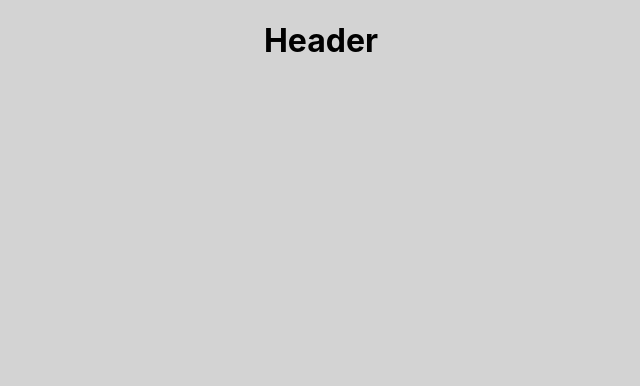
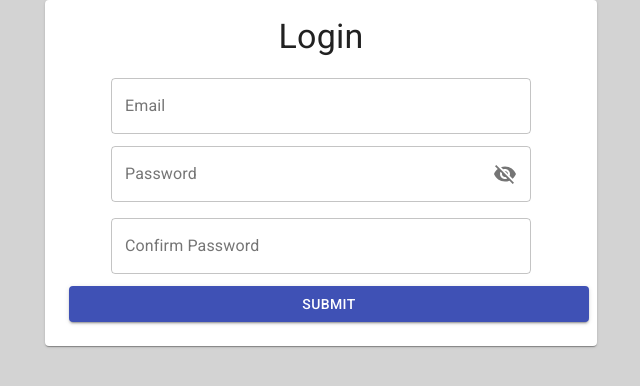
Before and after one commit to ehoversten/video_search_api, a React (Create React App) app in the folder client/: page /login in a window 1280 px wide. Shown: the top 386 px of the page, without its empty margins (319-959 px from the left). Built offline with nearby package versions, Linux system fonts and the light colour scheme.

Commit message:
created Login component, workng on testing submission

```diff
--- a/client/src/App.js
+++ b/client/src/App.js
@@ -7,15 +7,17 @@ import './App.css';
 
 import Homepage from './Pages/homepage/homepage.component';
 import SignUp from './Pages/sign-up/sign-up.component';
+import Login from './Pages/login/loginComponent';
 
 
 function App() {
   return (
     <div className='App'>
-        <h1>Header</h1>
+        {/* <h1>Header</h1> */}
         <Switch>
           <Route exact path='/' component={Homepage} />
           <Route exact path='/signup' component={SignUp} />
+          <Route exact path='/login' component={Login} />
         </Switch>
     </div>
   );
--- a/client/src/Pages/homepage/homepage.component.jsx
+++ b/client/src/Pages/homepage/homepage.component.jsx
@@ -5,7 +5,6 @@ export default function Homepage() {
   return (
     <div>
       <h1>Homepage!</h1>
-      <SignUp />
     </div>
   );
 }
--- /dev/null
+++ b/client/src/Pages/login/login.styles.js
@@ -0,0 +1,19 @@
+import { makeStyles } from '@material-ui/core/styles';
+
+const useStyles = makeStyles((theme) => ({
+  container: {},
+  paperContainer: {
+    padding: '1rem',
+  },
+  form: {
+    width: '100%',
+  },
+  formControl: {
+    maxWidth: '420px',
+  },
+  customMargin: {
+    margin: `${theme.spacing(1)}px !important`,
+  },
+}));
+
+export default useStyles;
--- /dev/null
+++ b/client/src/Pages/login/loginComponent.jsx
@@ -0,0 +1,164 @@
+import React, { useState } from 'react';
+
+//Styles
+import useStyles from './login.styles';
+
+//Material ui
+import CssBaseline from '@material-ui/core/CssBaseline';
+import { Typography } from '@material-ui/core';
+import Container from '@material-ui/core/Container';
+import { Paper } from '@material-ui/core';
+import { FormControl } from '@material-ui/core';
+import { TextField } from '@material-ui/core';
+import InputLabel from '@material-ui/core/InputLabel';
+import InputAdornment from '@material-ui/core/InputAdornment';
+import OutlinedInput from '@material-ui/core/OutlinedInput';
+import IconButton from '@material-ui/core/IconButton';
+import Visibility from '@material-ui/icons/Visibility';
+import VisibilityOff from '@material-ui/icons/VisibilityOff';
+import Button from '@material-ui/core/Button';
+
+
+function Login(props) {
+    // const [email, setEmail] = useState('');
+    // const [password, setPassword] = useState('');
+    // const [check, setCheck] = useState('');
+
+    const [formData, setFormData] = useState({
+        email: '',
+        password: '',
+        passwordCheck: '',
+    });
+    const [values, setValues] = useState({
+        amount: '',
+        password: '',
+        showPassword: false,
+    });
+
+    const classes = useStyles(props);
+    const { email, password, passwordCheck } = formData;
+
+    const onChangeHandler = (e) => {
+        setFormData({ ...formData, [e.target.name]: e.target.value });
+    };
+
+    const handleClickShowPassword = () => {
+        setValues({ ...values, showPassword: !values.showPassword });
+    };
+
+    const handleMouseDownPassword = (event) => {
+        event.preventDefault();
+    };
+
+
+    const onSubmit = (event) => {
+        event.preventDefault();
+        const userLogin = {
+            email,
+            password,
+            passwordCheck
+        }
+
+        console.log(userLogin);
+        console.log("Submitting ....")
+    };
+
+    return (
+    <React.Fragment>
+      <CssBaseline>
+        <Container
+          maxWidth='sm'
+          className={`${classes.container} register-form`}
+        >
+          <Paper className={`${classes.paperContainer}`}>
+            <Typography variant='h4' component='h4' gutterBottom>
+              Login
+            </Typography>
+
+            <form
+              className={`${classes.form}`}
+              autoComplete='on'
+              onSubmit={(e) => onSubmit(e)}
+            >
+              <FormControl
+                fullWidth
+                margin='dense'
+                className={`${classes.formControl}`}
+              >
+                <TextField
+                  id='outlined-basic'
+                  label='Email'
+                  variant='outlined'
+                  onChange={onChangeHandler}
+                  defaultValue={email}
+                  name='email'
+                />
+              </FormControl>
+
+              <FormControl
+                fullWidth
+                variant='outlined'
+                className={`${classes.formControl} ${classes.customMargin}`}
+              >
+                <InputLabel htmlFor='outlined-adornment-password'>
+                  Password
+                </InputLabel>
+                <OutlinedInput
+                  id='outlined-adornment-password'
+                  type={values.showPassword ? 'text' : 'password'}
+                  value={password}
+                  onChange={onChangeHandler}
+                  name="password"
+                  endAdornment={
+                    <InputAdornment position='end'>
+                      <IconButton
+                        aria-label='toggle password visibility'
+                        onClick={handleClickShowPassword}
+                        onMouseDown={handleMouseDownPassword}
+                        edge='end'
+                      >
+                        {values.showPassword ? (
+                          <Visibility />
+                        ) : (
+                          <VisibilityOff />
+                        )}
+                      </IconButton>
+                    </InputAdornment>
+                  }
+                  labelWidth={70}
+                />
+              </FormControl>
+
+              <FormControl
+                fullWidth
+                margin='dense'
+                className={`${classes.formControl}`}
+              >
+                <TextField
+                  id='outlined-basic'
+                  label='Confirm Password'
+                  type='password'
+                  variant='outlined'
+                  onChange={onChangeHandler}
+                  defaultValue={passwordCheck}
+                  name='passwordCheck'
+                />
+              </FormControl>
+              <Button
+                variant='contained'
+                color='primary'
+                fullWidth
+                type='submit'
+                className={classes.customMargin}
+              >
+                Submit
+              </Button>
+            </form>
+          </Paper>
+        </Container>
+      </CssBaseline>
+    </React.Fragment>
+  );
+}
+
+export default Login;
```
